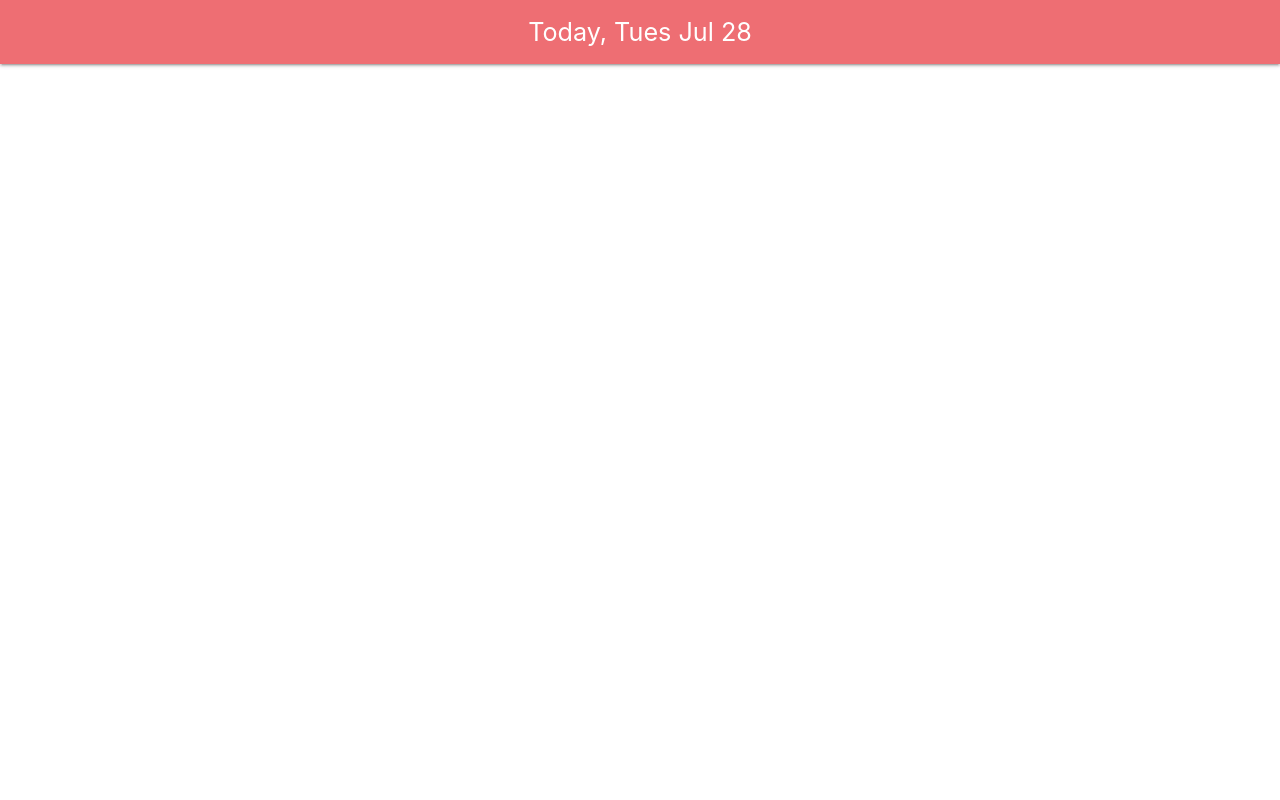
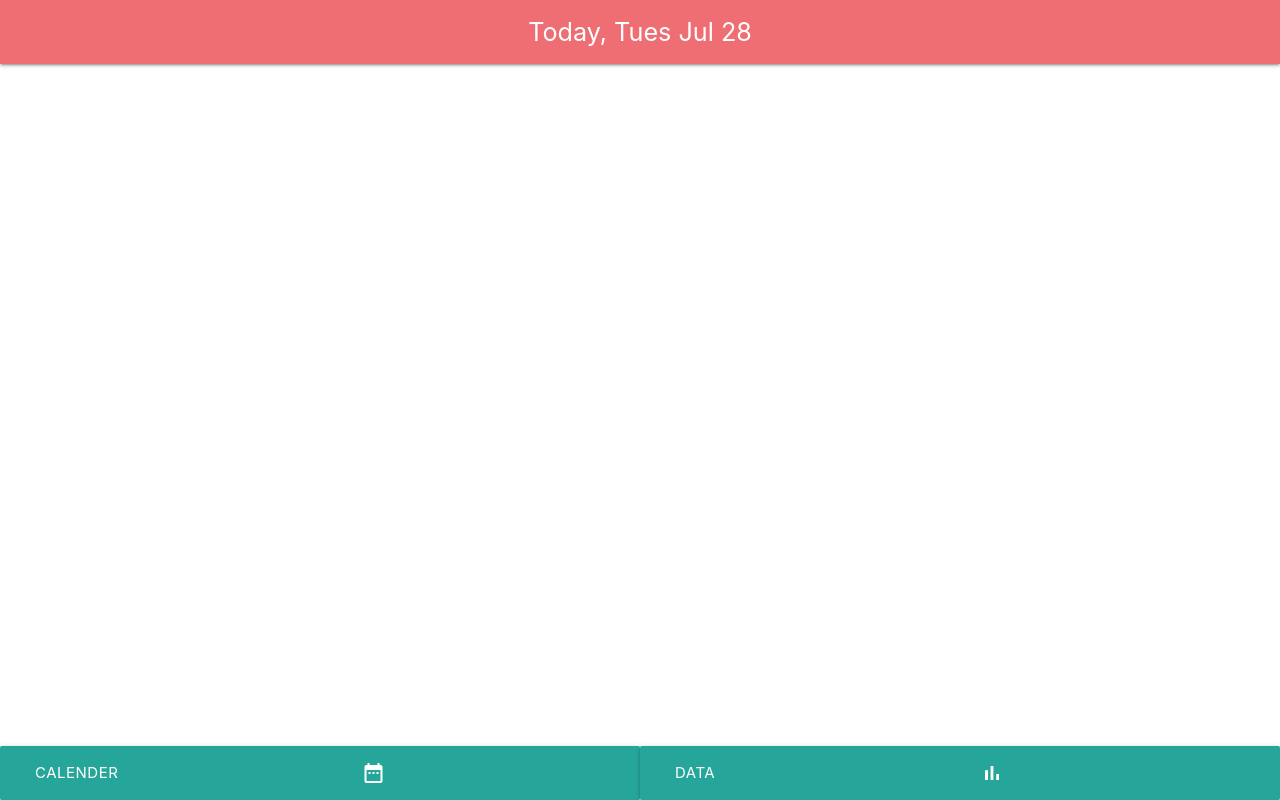
Before and after one commit to asharma1398/Return-Safe, a React (Create React App) app: page / in a window 1280 px wide. Built offline with nearby package versions, Linux system fonts and the light colour scheme.

Commit message:
Added Footer componenet

```diff
--- a/src/components/Dashboard/Dashboard.js
+++ b/src/components/Dashboard/Dashboard.js
@@ -1,5 +1,6 @@
 import React from "react";
 import Header from "../Header/Header";
+import Footer from "../Footer/Footer";
 
 class Dashboard extends React.Component {
 
@@ -7,6 +8,7 @@ class Dashboard extends React.Component {
         return (
             <>
                 <Header />
+                <Footer />
             </>
         );
     }
--- /dev/null
+++ b/src/components/Footer/Footer.js
@@ -0,0 +1,11 @@
+import React from "react";
+import "./footer.css";
+
+export default function Footer() {
+    return (
+        <footer className="row">
+            <button className="btn-large col s6" id="calenderBtn"><span className="left navText">Calender</span><i className="small material-icons">date_range</i></button>
+            <button className="btn-large col s6" id="dataBtn"><span className="left navText">Data</span><i className="small material-icons">bar_chart</i></button>
+        </footer>
+    );
+}
--- /dev/null
+++ b/src/components/Footer/footer.css
@@ -0,0 +1,11 @@
+footer {
+    position: fixed;
+    bottom: 0;
+    width: 100%;
+    z-index: 99;
+    margin: 0 !important;
+}
+
+footer .btn-large {
+    padding-left: 35px !important;
+}
```
